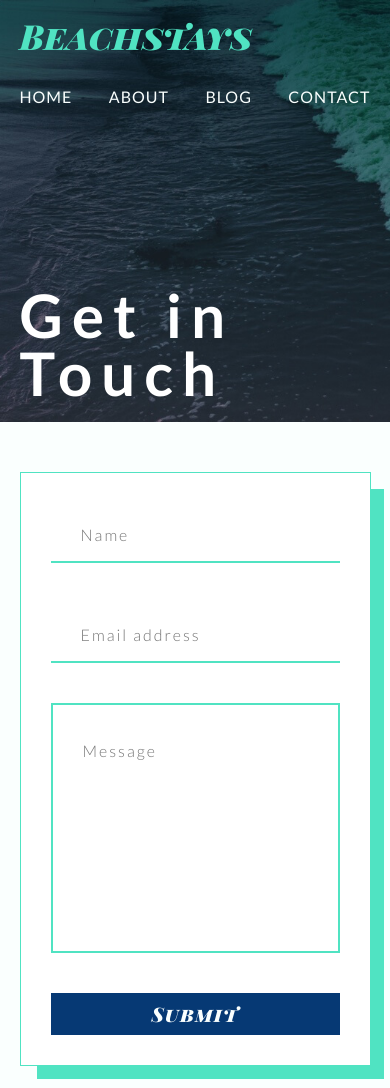
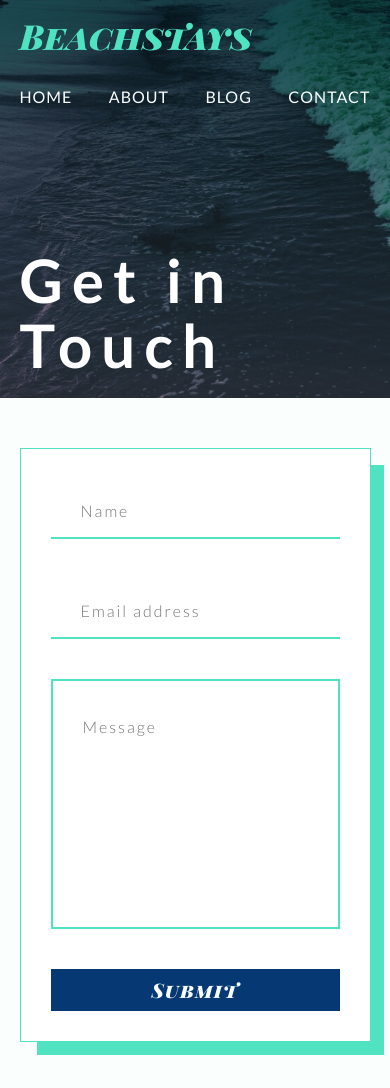
Before and after one commit to itsninam/beach-stay, a plain HTML site: page contact.html in a window 390 px wide. Shown: the top 1088 px of the page. Drawn offline with Linux system fonts and the light colour scheme.

Commit message:
fixed media queries for blog and contact page

```diff
--- a/styles/sass/partials/_blogStyles.scss
+++ b/styles/sass/partials/_blogStyles.scss
@@ -3,10 +3,10 @@
   background-position: bottom;
   background-repeat: no-repeat;
   background-size: cover;
-  height: 60vh;
+  height: 50vh;
 
   .blogTitle {
-    margin-top: 20vh;
+    margin-top: 15vh;
     position: relative;
     z-index: 10;
 
@@ -139,8 +139,10 @@
   }
 }
 
-form {
-  width: 90%;
-  margin: 0 auto;
-  padding: 0;
+.blogForm {
+  form {
+    width: 90%;
+    margin: 0 auto;
+    padding: 0;
+  }
 }
--- a/styles/sass/partials/_contactStyles.scss
+++ b/styles/sass/partials/_contactStyles.scss
@@ -4,11 +4,9 @@
   background-repeat: no-repeat;
   background-size: cover;
   height: 50vh;
-  position: relative;
 
   .contactTitle {
-    position: absolute;
-    bottom: 130px;
+    margin-top: 15vh;
 
     h1 {
       font-family: $primaryFont;
@@ -32,8 +30,8 @@
     box-shadow: 20px 20px 0 -3px $accent;
     background-color: white;
     left: -40px;
-    width: 65%;
     padding: 55px;
+    // margin-top: 50px;
   }
 }
 
--- a/styles/sass/partials/_formStyles.scss
+++ b/styles/sass/partials/_formStyles.scss
@@ -5,7 +5,7 @@ form {
   flex-direction: column;
   background-color: transparent;
   position: relative;
-  top: -150px;
+  top: -140px;
 
   input {
     border: none;
--- a/styles/sass/partials/_mediaQueriesContact.scss
+++ b/styles/sass/partials/_mediaQueriesContact.scss
@@ -1,21 +1,14 @@
 @media (max-width: 950px) {
-  .contactPage {
-    .contactTitle {
-      bottom: 20px;
+  .contactForm {
+    padding: 0;
 
-      h1 {
-        font-size: 3.2rem;
-      }
-    }
-  }
-
-  .contactForm {
     form {
       position: static;
       width: 100%;
       box-shadow: 15px 15px 0 -2px $accent;
       border: 1px solid $accent;
       padding: 30px;
+      margin-top: 50px;
     }
 
     .wrapper {
@@ -28,24 +21,15 @@
   }
 }
 
-@media (max-width: 568px) {
+@media (max-width: 428px) and (max-height: 930px) {
   .contactPage {
+    height: auto;
+
     .contactTitle {
       h1 {
         font-size: 3rem;
+        line-height: 65px;
       }
     }
   }
 }
-
-@media (max-width: 380px) {
-  .contactPage {
-    height: 70vh;
-
-    .contactTitle {
-      h1 {
-        font-size: 1.6rem;
-      }
-    }
-  }
-}
```
Also changed, not shown: styles/style.css.
